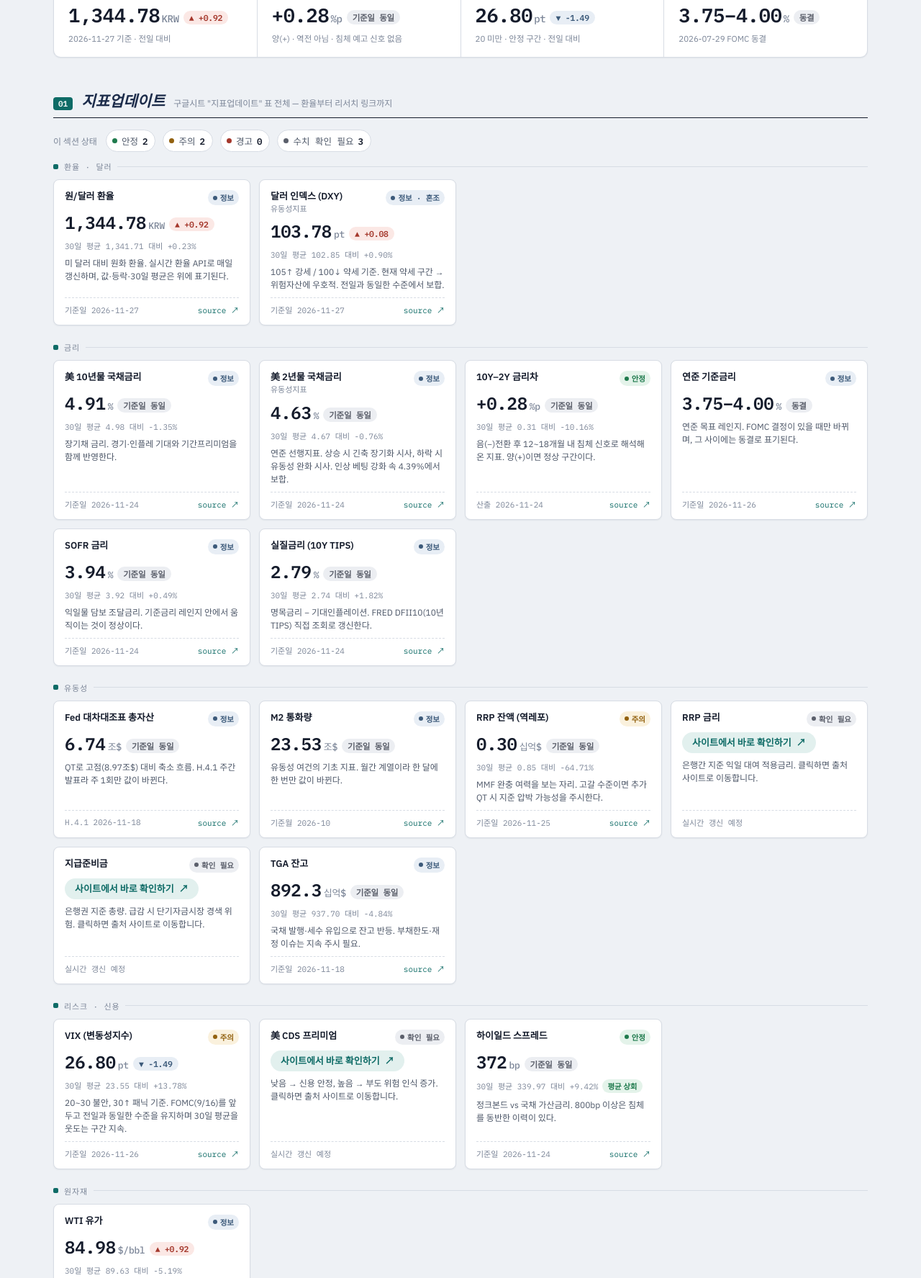
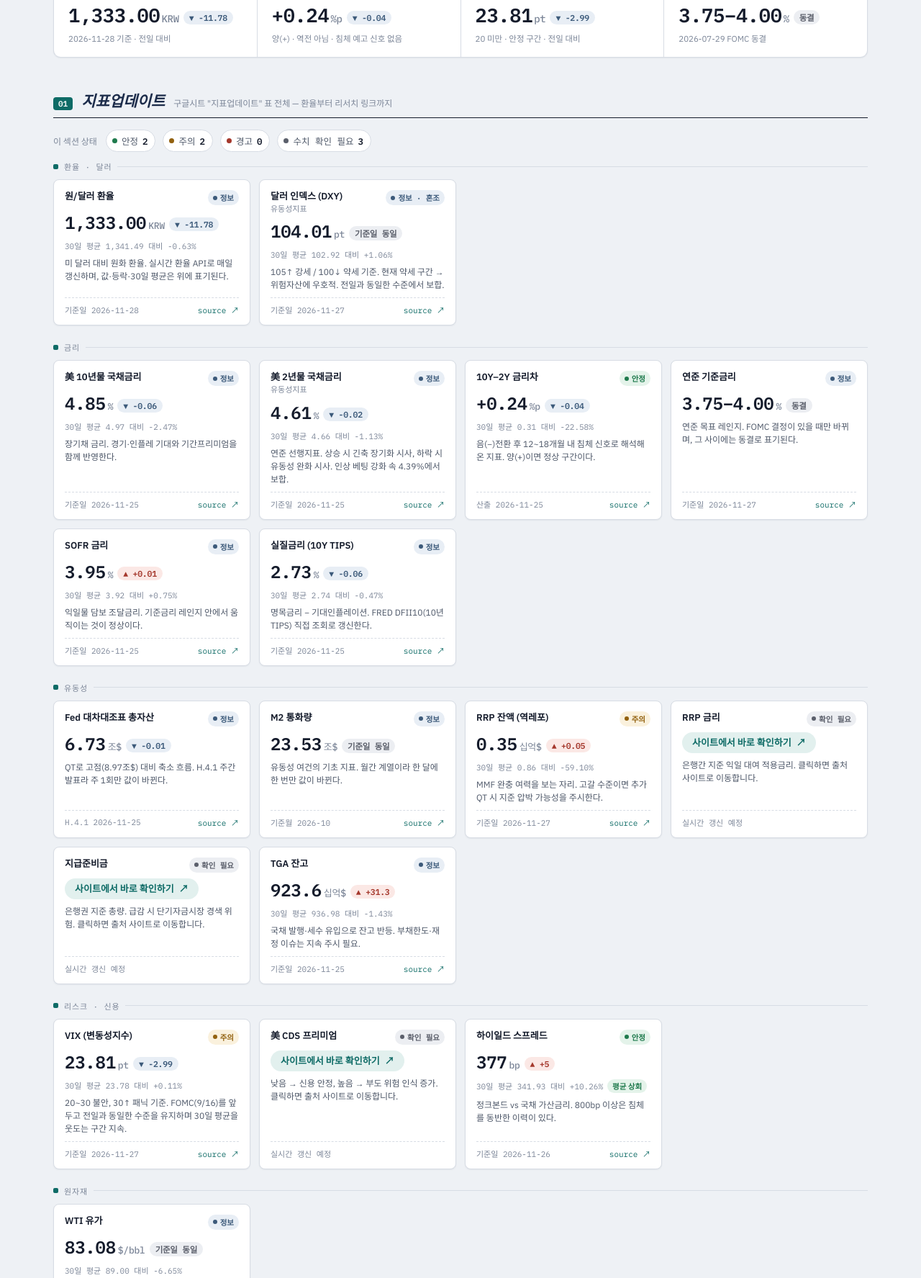
Before and after one commit to Joosung-1019/macro-dashboard, a plain HTML site: page index.html in a window 1280 px wide. Shown: the part 302-2077 px from the top of the page at 72% size. Drawn offline with Linux system fonts and the light colour scheme.

Commit message:
자동 갱신(GitHub Actions): 2026-11-28 09:04 [부분갱신]

```diff
--- a/index.html
+++ b/index.html
@@ -638,17 +638,17 @@
   <div class="hero-grid">
     <div class="hero-tile">
       <span class="label">원/달러 환율</span>
-      <span class="value">1,344.78<span class="unit">KRW</span><span class="delta-chip up">▲ +0.92</span></span>
-      <span class="sub">2026-11-27 기준 · 전일 대비</span>
+      <span class="value">1,333.00<span class="unit">KRW</span><span class="delta-chip down">▼ -11.78</span></span>
+      <span class="sub">2026-11-28 기준 · 전일 대비</span>
     </div>
     <div class="hero-tile">
       <span class="label">美 10Y–2Y 금리차</span>
-      <span class="value">+0.28<span class="unit">%p</span><span class="delta-chip flat">기준일 동일</span></span>
+      <span class="value">+0.24<span class="unit">%p</span><span class="delta-chip down">▼ -0.04</span></span>
       <span class="sub">양(+) · 역전 아님 · 침체 예고 신호 없음</span>
     </div>
     <div class="hero-tile">
       <span class="label">VIX 공포지수</span>
-      <span class="value">26.80<span class="unit">pt</span><span class="delta-chip down">▼ -1.49</span></span>
+      <span class="value">23.81<span class="unit">pt</span><span class="delta-chip down">▼ -2.99</span></span>
       <span class="sub">20 미만 · 안정 구간 · 전일 대비</span>
     </div>
     <div class="hero-tile">
@@ -681,18 +681,18 @@
           <span class="tile-label">원/달러 환율</span>
           <span class="pill info">정보</span>
         </div>
-        <span class="value">1,344.78<span class="unit">KRW</span><span class="delta-chip up">▲ +0.92</span></span>
-        <span class="trend-line">30일 평균 1,341.71 대비 +0.23%</span>
+        <span class="value">1,333.00<span class="unit">KRW</span><span class="delta-chip down">▼ -11.78</span></span>
+        <span class="trend-line">30일 평균 1,341.49 대비 -0.63%</span>
         <span class="note">미 달러 대비 원화 환율. 실시간 환율 API로 매일 갱신하며, 값·등락·30일 평균은 위에 표기된다.</span>
-        <span class="meta"><span>기준일 2026-11-27</span><a href="https://search.naver.com/search.naver?where=nexearch&query=환율" target="_blank" rel="noopener">source ↗</a></span>
+        <span class="meta"><span>기준일 2026-11-28</span><a href="https://search.naver.com/search.naver?where=nexearch&query=환율" target="_blank" rel="noopener">source ↗</a></span>
       </div>
       <div class="tile">
         <div class="tile-top">
           <span class="tile-label">달러 인덱스 (DXY)<span class="code">유동성지표</span></span>
           <span class="pill info">정보 · 혼조</span>
         </div>
-        <span class="value">103.78<span class="unit">pt</span><span class="delta-chip up">▲ +0.08</span></span>
-        <span class="trend-line">30일 평균 102.85 대비 +0.90%</span>
+        <span class="value">104.01<span class="unit">pt</span><span class="delta-chip flat">기준일 동일</span></span>
+        <span class="trend-line">30일 평균 102.92 대비 +1.06%</span>
         <span class="note">105↑ 강세 / 100↓ 약세 기준. 현재 약세 구간 → 위험자산에 우호적. 전일과 동일한 수준에서 보합.</span>
         <span class="meta"><span>기준일 2026-11-27</span><a href="https://kr.investing.com/indices/usdollar" target="_blank" rel="noopener">source ↗</a></span>
       </div>
@@ -702,44 +702,44 @@
     <div class="tile-grid">
       <div class="tile">
         <div class="tile-top"><span class="tile-label">美 10년물 국채금리</span><span class="pill info">정보</span></div>
-        <span class="value">4.91<span class="unit">%</span><span class="delta-chip flat">기준일 동일</span></span>
-        <span class="trend-line">30일 평균 4.98 대비 -1.35%</span>
+        <span class="value">4.85<span class="unit">%</span><span class="delta-chip down">▼ -0.06</span></span>
+        <span class="trend-line">30일 평균 4.97 대비 -2.47%</span>
         <span class="note">장기채 금리. 경기·인플레 기대와 기간프리미엄을 함께 반영한다.</span>
-        <span class="meta"><span>기준일 2026-11-24</span><a href="https://kr.investing.com/rates-bonds/u.s.-10-year-bond-yield" target="_blank" rel="noopener">source ↗</a></span>
+        <span class="meta"><span>기준일 2026-11-25</span><a href="https://kr.investing.com/rates-bonds/u.s.-10-year-bond-yield" target="_blank" rel="noopener">source ↗</a></span>
       </div>
       <div class="tile">
         <div class="tile-top"><span class="tile-label">美 2년물 국채금리<span class="code">유동성지표</span></span><span class="pill info">정보</span></div>
-        <span class="value">4.63<span class="unit">%</span><span class="delta-chip flat">기준일 동일</span></span>
-        <span class="trend-line">30일 평균 4.67 대비 -0.76%</span>
+        <span class="value">4.61<span class="unit">%</span><span class="delta-chip down">▼ -0.02</span></span>
+        <span class="trend-line">30일 평균 4.66 대비 -1.13%</span>
         <span class="note">연준 선행지표. 상승 시 긴축 장기화 시사, 하락 시 유동성 완화 시사. 인상 베팅 강화 속 4.39%에서 보합.</span>
-        <span class="meta"><span>기준일 2026-11-24</span><a href="https://fred.stlouisfed.org/series/DGS2" target="_blank" rel="noopener">source ↗</a></span>
+        <span class="meta"><span>기준일 2026-11-25</span><a href="https://fred.stlouisfed.org/series/DGS2" target="_blank" rel="noopener">source ↗</a></span>
       </div>
       <div class="tile">
         <div class="tile-top"><span class="tile-label">10Y–2Y 금리차</span><span class="pill good">안정</span></div>
-        <span class="value">+0.28<span class="unit">%p</span><span class="delta-chip flat">기준일 동일</span></span>
-        <span class="trend-line">30일 평균 0.31 대비 -10.16%</span>
+        <span class="value">+0.24<span class="unit">%p</span><span class="delta-chip down">▼ -0.04</span></span>
+        <span class="trend-line">30일 평균 0.31 대비 -22.58%</span>
         <span class="note">음(−)전환 후 12~18개월 내 침체 신호로 해석해 온 지표. 양(+)이면 정상 구간이다.</span>
-        <span class="meta"><span>산출 2026-11-24</span><a href="https://indexergo.com/series/?detailId=13402&frq=D" target="_blank" rel="noopener">source ↗</a></span>
+        <span class="meta"><span>산출 2026-11-25</span><a href="https://indexergo.com/series/?detailId=13402&frq=D" target="_blank" rel="noopener">source ↗</a></span>
       </div>
       <div class="tile">
         <div class="tile-top"><span class="tile-label">연준 기준금리</span><span class="pill info">정보</span></div>
         <span class="value">3.75–4.00<span class="unit">%</span><span class="delta-chip flat">동결</span></span>
         <span class="note">연준 목표 레인지. FOMC 결정이 있을 때만 바뀌며, 그 사이에는 동결로 표기된다.</span>
-        <span class="meta"><span>기준일 2026-11-26</span><a href="https://indexergo.com/series/?detailId=14601&frq=D" target="_blank" rel="noopener">source ↗</a></span>
+        <span class="meta"><span>기준일 2026-11-27</span><a href="https://indexergo.com/series/?detailId=14601&frq=D" target="_blank" rel="noopener">source ↗</a></span>
       </div>
       <div class="tile">
         <div class="tile-top"><span class="tile-label">SOFR 금리</span><span class="pill info">정보</span></div>
-        <span class="value">3.94<span class="unit">%</span><span class="delta-chip flat">기준일 동일</span></span>
-        <span class="trend-line">30일 평균 3.92 대비 +0.49%</span>
+        <span class="value">3.95<span class="unit">%</span><span class="delta-chip up">▲ +0.01</span></span>
+        <span class="trend-line">30일 평균 3.92 대비 +0.75%</span>
         <span class="note">익일물 담보 조달금리. 기준금리 레인지 안에서 움직이는 것이 정상이다.</span>
-        <span class="meta"><span>기준일 2026-11-24</span><a href="https://www.sofrrate.com/" target="_blank" rel="noopener">source ↗</a></span>
+        <span class="meta"><span>기준일 2026-11-25</span><a href="https://www.sofrrate.com/" target="_blank" rel="noopener">source ↗</a></span>
       </div>
       <div class="tile">
         <div class="tile-top"><span class="tile-label">실질금리 (10Y TIPS)</span><span class="pill info">정보</span></div>
-        <span class="value">2.79<span class="unit">%</span><span class="delta-chip flat">기준일 동일</span></span>
-        <span class="trend-line">30일 평균 2.74 대비 +1.82%</span>
+        <span class="value">2.73<span class="unit">%</span><span class="delta-chip down">▼ -0.06</span></span>
+        <span class="trend-line">30일 평균 2.74 대비 -0.47%</span>
         <span class="note">명목금리 − 기대인플레이션. FRED DFII10(10년 TIPS) 직접 조회로 갱신한다.</span>
-        <span class="meta"><span>기준일 2026-11-24</span><a href="https://fred.stlouisfed.org/series/DFII10" target="_blank" rel="noopener">source ↗</a></span>
+        <span class="meta"><span>기준일 2026-11-25</span><a href="https://fred.stlouisfed.org/series/DFII10" target="_blank" rel="noopener">source ↗</a></span>
       </div>
     </div>
 
@@ -747,9 +747,9 @@
     <div class="tile-grid">
       <div class="tile">
         <div class="tile-top"><span class="tile-label">Fed 대차대조표 총자산</span><span class="pill info">정보</span></div>
-        <span class="value">6.74<span class="unit">조$</span><span class="delta-chip flat">기준일 동일</span></span>
+        <span class="value">6.73<span class="unit">조$</span><span class="delta-chip down">▼ -0.01</span></span>
         <span class="note">QT로 고점(8.97조$) 대비 축소 흐름. H.4.1 주간 발표라 주 1회만 값이 바뀐다.</span>
-        <span class="meta"><span>H.4.1 2026-11-18</span><a href="https://www.federalreserve.gov/monetarypolicy/bst_recenttrends.htm" target="_blank" rel="noopener">source ↗</a></span>
+        <span class="meta"><span>H.4.1 2026-11-25</span><a href="https://www.federalreserve.gov/monetarypolicy/bst_recenttrends.htm" target="_blank" rel="noopener">source ↗</a></span>
       </div>
       <div class="tile">
         <div class="tile-top"><span class="tile-label">M2 통화량</span><span class="pill info">정보</span></div>
@@ -759,10 +759,10 @@
       </div>
       <div class="tile">
         <div class="tile-top"><span class="tile-label">RRP 잔액 (역레포)</span><span class="pill warn">주의</span></div>
-        <span class="value">0.30<span class="unit">십억$</span><span class="delta-chip flat">기준일 동일</span></span>
-        <span class="trend-line">30일 평균 0.85 대비 -64.71%</span>
+        <span class="value">0.35<span class="unit">십억$</span><span class="delta-chip up">▲ +0.05</span></span>
+        <span class="trend-line">30일 평균 0.86 대비 -59.10%</span>
         <span class="note">MMF 완충 여력을 보는 자리. 고갈 수준이면 추가 QT 시 지준 압박 가능성을 주시한다.</span>
-        <span class="meta"><span>기준일 2026-11-25</span><a href="https://www.newyorkfed.org/markets/desk-operations/reverse-repo" target="_blank" rel="noopener">source ↗</a></span>
+        <span class="meta"><span>기준일 2026-11-27</span><a href="https://www.newyorkfed.org/markets/desk-operations/reverse-repo" target="_blank" rel="noopener">source ↗</a></span>
       </div>
       <div class="tile">
         <div class="tile-top"><span class="tile-label">RRP 금리</span><span class="pill todo">확인 필요</span></div>
@@ -778,10 +778,10 @@
       </div>
       <div class="tile">
         <div class="tile-top"><span class="tile-label">TGA 잔고</span><span class="pill info">정보</span></div>
-        <span class="value">892.3<span class="unit">십억$</span><span class="delta-chip flat">기준일 동일</span></span>
-        <span class="trend-line">30일 평균 937.70 대비 -4.84%</span>
+        <span class="value">923.6<span class="unit">십억$</span><span class="delta-chip up">▲ +31.3</span></span>
+        <span class="trend-line">30일 평균 936.98 대비 -1.43%</span>
         <span class="note">국채 발행·세수 유입으로 잔고 반등. 부채한도·재정 이슈는 지속 주시 필요.</span>
-        <span class="meta"><span>기준일 2026-11-18</span><a href="https://fred.stlouisfed.org/series/WDTGAL" target="_blank" rel="noopener">source ↗</a></span>
+        <span class="meta"><span>기준일 2026-11-25</span><a href="https://fred.stlouisfed.org/series/WDTGAL" target="_blank" rel="noopener">source ↗</a></span>
       </div>
     </div>
 
@@ -789,10 +789,10 @@
     <div class="tile-grid">
       <div class="tile">
         <div class="tile-top"><span class="tile-label">VIX (변동성지수)</span><span class="pill warn">주의</span></div>
-        <span class="value">26.80<span class="unit">pt</span><span class="delta-chip down">▼ -1.49</span></span>
-        <span class="trend-line">30일 평균 23.55 대비 +13.78%</span>
+        <span class="value">23.81<span class="unit">pt</span><span class="delta-chip down">▼ -2.99</span></span>
+        <span class="trend-line">30일 평균 23.78 대비 +0.11%</span>
         <span class="note">20~30 불안, 30↑ 패닉 기준. FOMC(9/16)를 앞두고 전일과 동일한 수준을 유지하며 30일 평균을 웃도는 구간 지속.</span>
-        <span class="meta"><span>기준일 2026-11-26</span><a href="https://www.investing.com/indices/volatility-s-p-500" target="_blank" rel="noopener">source ↗</a></span>
+        <span class="meta"><span>기준일 2026-11-27</span><a href="https://www.investing.com/indices/volatility-s-p-500" target="_blank" rel="noopener">source ↗</a></span>
       </div>
       <div class="tile">
         <div class="tile-top"><span class="tile-label">美 CDS 프리미엄</span><span class="pill todo">확인 필요</span></div>
@@ -802,10 +802,10 @@
       </div>
       <div class="tile">
         <div class="tile-top"><span class="tile-label">하이일드 스프레드</span><span class="pill good">안정</span></div>
-        <span class="value">372<span class="unit">bp</span><span class="delta-chip flat">기준일 동일</span></span>
-        <span class="trend-line">30일 평균 339.97 대비 +9.42%<span class="trend-flag up">평균 상회</span></span>
+        <span class="value">377<span class="unit">bp</span><span class="delta-chip up">▲ +5</span></span>
+        <span class="trend-line">30일 평균 341.93 대비 +10.26%<span class="trend-flag up">평균 상회</span></span>
         <span class="note">정크본드 vs 국채 가산금리. 800bp 이상은 침체를 동반한 이력이 있다.</span>
-        <span class="meta"><span>기준일 2026-11-24</span><a href="https://fred.stlouisfed.org/series/BAMLH0A0HYM2EY" target="_blank" rel="noopener">source ↗</a></span>
+        <span class="meta"><span>기준일 2026-11-26</span><a href="https://fred.stlouisfed.org/series/BAMLH0A0HYM2EY" target="_blank" rel="noopener">source ↗</a></span>
       </div>
     </div>
 
@@ -813,8 +813,8 @@
     <div class="tile-grid">
       <div class="tile">
         <div class="tile-top"><span class="tile-label">WTI 유가</span><span class="pill info">정보</span></div>
-        <span class="value">84.98<span class="unit">$/bbl</span><span class="delta-chip up">▲ +0.92</span></span>
-        <span class="trend-line">30일 평균 89.63 대비 -5.19%</span>
+        <span class="value">83.08<span class="unit">$/bbl</span><span class="delta-chip flat">기준일 동일</span></span>
+        <span class="trend-line">30일 평균 89.00 대비 -6.65%</span>
         <span class="note">유가↑ → 인플레 압력↑ → 금리 상방 압력, 주식시장엔 부담. 전일과 동일한 수준에서 보합, 여전히 30일 평균 큰 폭 상회.</span>
         <span class="meta"><span>기준일 2026-11-27</span><a href="https://oilprice.com/futures/wti/" target="_blank" rel="noopener">source ↗</a></span>
       </div>
@@ -859,14 +859,14 @@
           <span class="check-label">10년물 국채금리</span>
           <span class="check-crit">기준: 금리역전 여부 — 정상은 10Y &gt; 2Y</span>
         </div>
-        <div class="check-right"><span class="check-value">4.91%</span><span class="delta-chip flat">기준일 동일</span><span class="pill good">정상</span></div>
+        <div class="check-right"><span class="check-value">4.85%</span><span class="delta-chip down">▼ -0.06</span><span class="pill good">정상</span></div>
       </div>
       <div class="check-row good">
         <div class="check-left">
           <span class="check-label">美10Y–美2Y 금리차</span>
           <span class="check-crit">기준: 음수 전환 후 12~18개월 내 침체 사전 신호</span>
         </div>
-        <div class="check-right"><span class="check-value">+0.28%p</span><span class="delta-chip flat">기준일 동일</span><span class="pill good">안정</span></div>
+        <div class="check-right"><span class="check-value">+0.24%p</span><span class="delta-chip down">▼ -0.04</span><span class="pill good">안정</span></div>
       </div>
       <div class="check-row good">
         <div class="check-left">
@@ -880,7 +880,7 @@
           <span class="check-label">실질금리 (10Y TIPS)</span>
           <span class="check-crit">기준: 명목금리 − 인플레이션</span>
         </div>
-        <div class="check-right"><span class="check-value">2.79%</span><span class="delta-chip flat">기준일 동일</span><span class="pill info">정보</span></div>
+        <div class="check-right"><span class="check-value">2.73%</span><span class="delta-chip down">▼ -0.06</span><span class="pill info">정보</span></div>
       </div>
     </div>
   </section>
```
Also changed, not shown: data-log.json.
